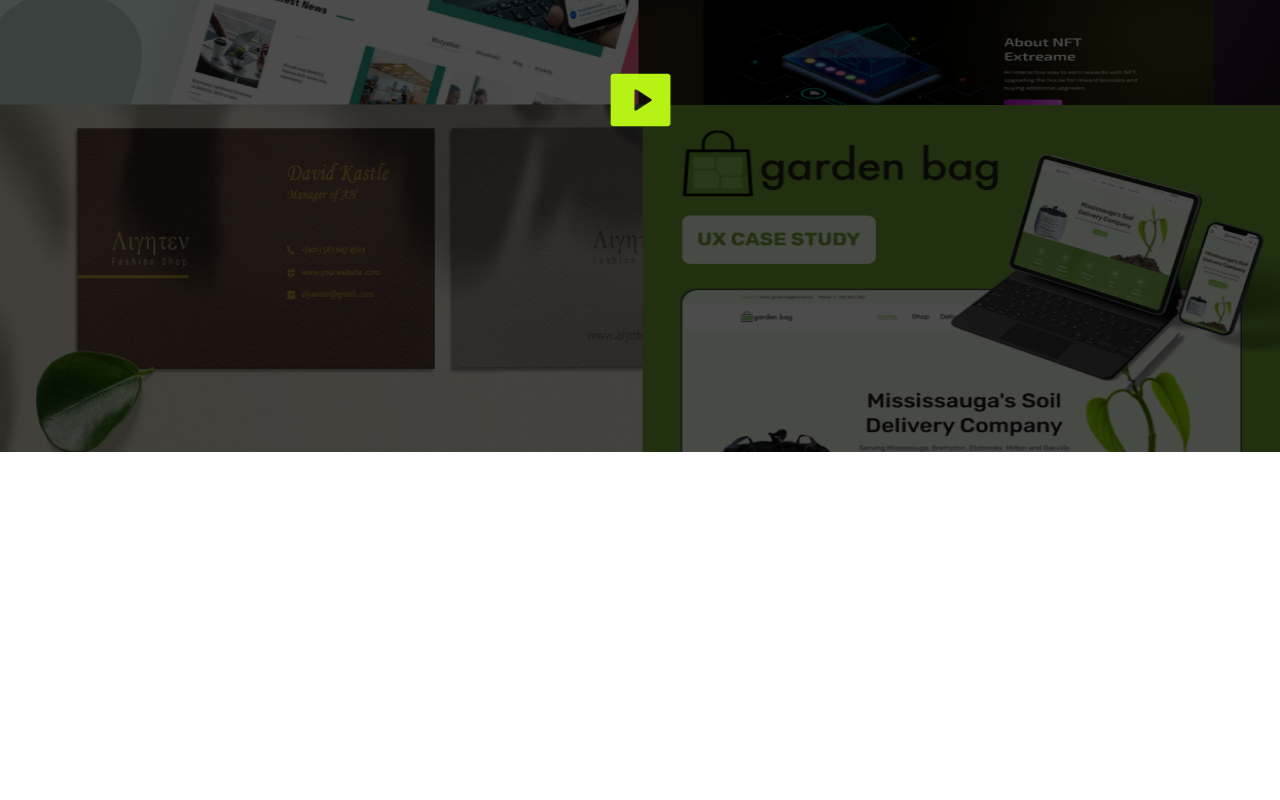
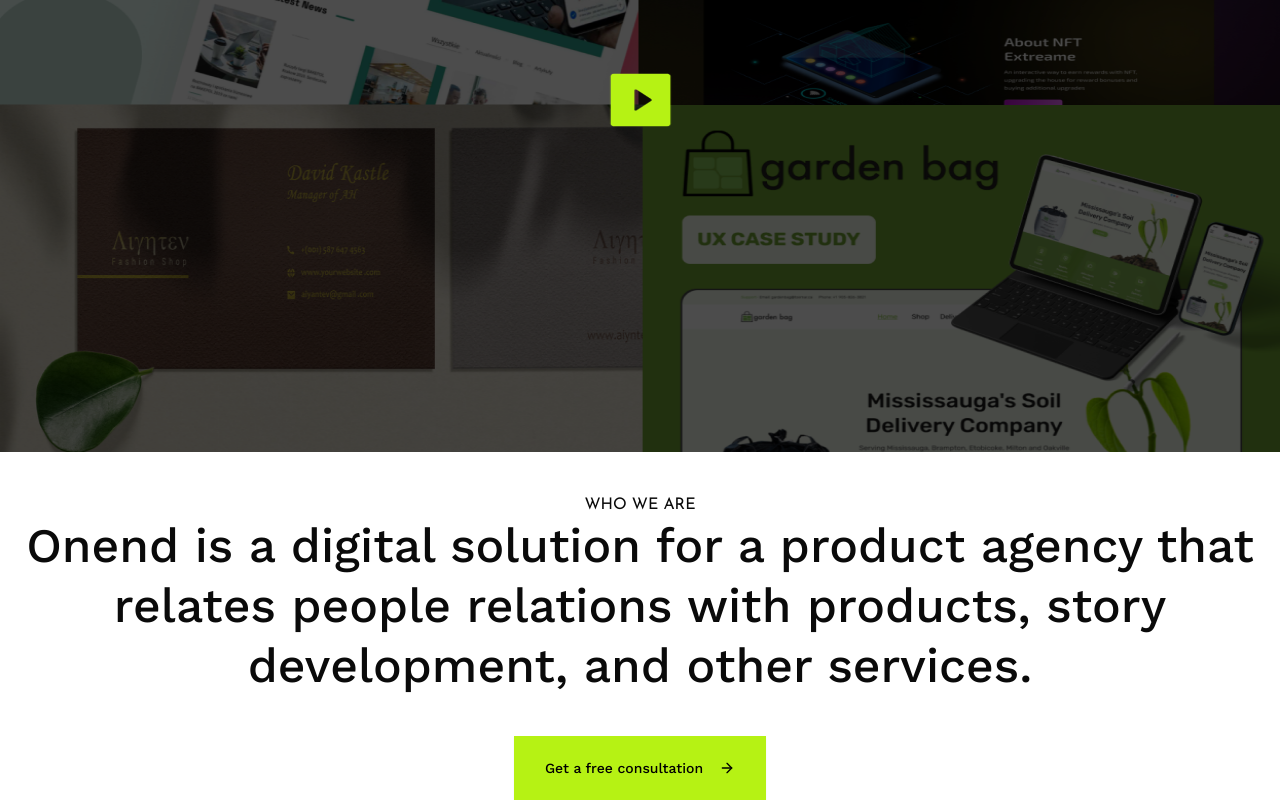
Before and after one commit to abdulkadershohan/onend, a React (Vite) app: page / in a window 1280 px wide. Shown: the part 1004-1804 px from the top of the page. Before the commit the page ends 1456 px from the top, so only its background shows below. Built offline with nearby package versions, Linux system fonts and the light colour scheme.

Commit message:
enhance About section; add content and button for consultation

```diff
--- a/src/section/about/index.tsx
+++ b/src/section/about/index.tsx
@@ -1,10 +1,31 @@
+import { Button } from "@/components/ui/button";
+import { ArrowRight } from "lucide-react";
 
 export default function About() {
     return (
         <section >
-            <div className="container mx-auto -mt-70 ">
+            <div className="container mx-auto -mt-70 space-y-10 ">
                 <img src='/images/video.png' alt="video" className="w-full h-[802px] relative z-20 " />
+                <div className="text-center space-y-10 ">
+                    <span className="uppercase">
+                        Who We Are
+                    </span>
+                    <p
+                        className="font-medium text-3xl md:text-5xl leading-10 md:leading-15 "
+                    >
+                        Onend is a digital solution for a product agency
+                        that relates people relations with products, story development, and other services.
+
+                    </p>
+                    <Button
+                        className="bg-[#B6F214] text-[#000] rounded-none cursor-pointer md:h-16 md:w-63 "
+                    >
+                        Get a free consultation <ArrowRight className="ml-2" />
+                    </Button>
+                </div>
             </div>
+
+
         </section>
     )
 }
```
